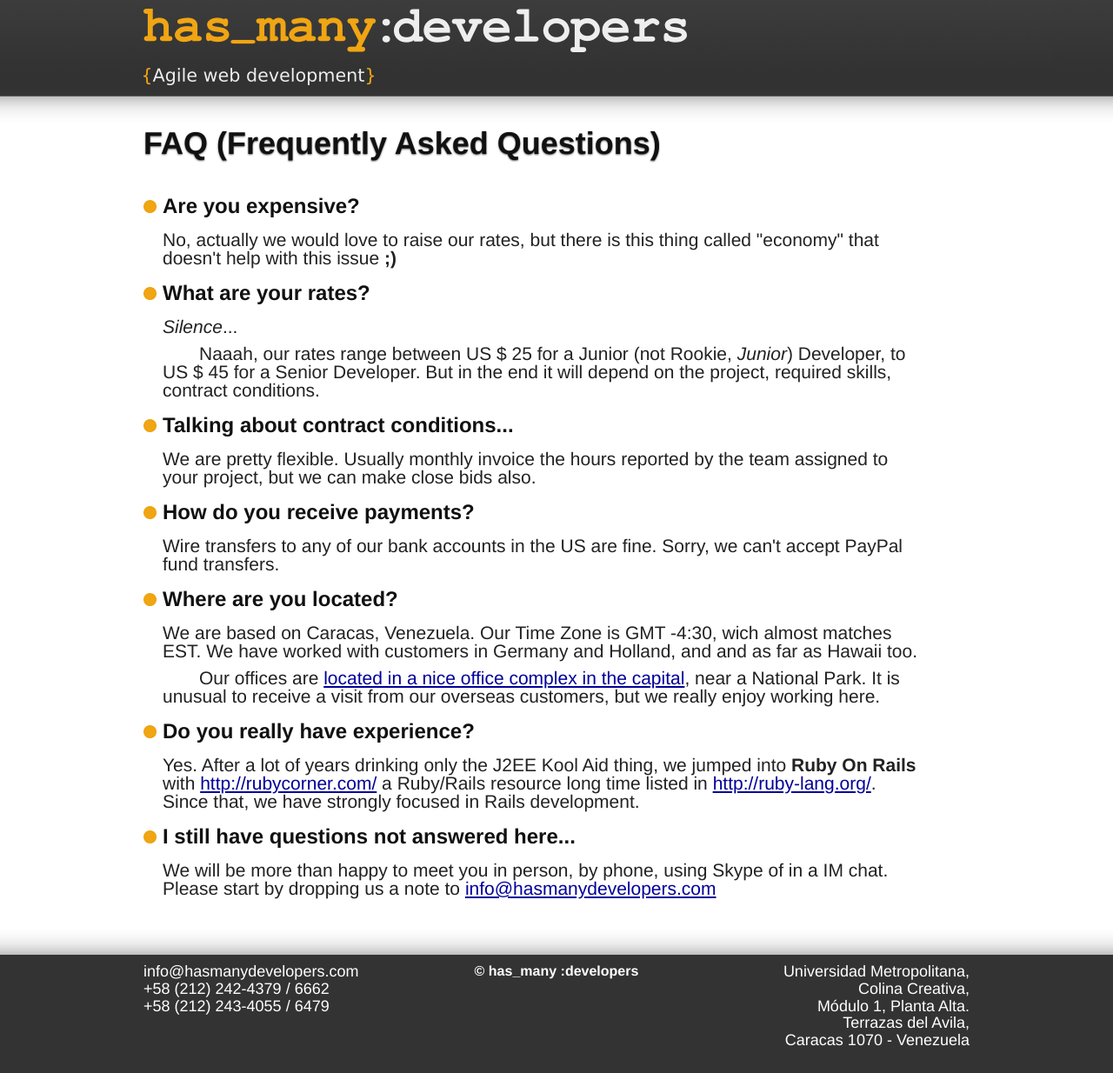
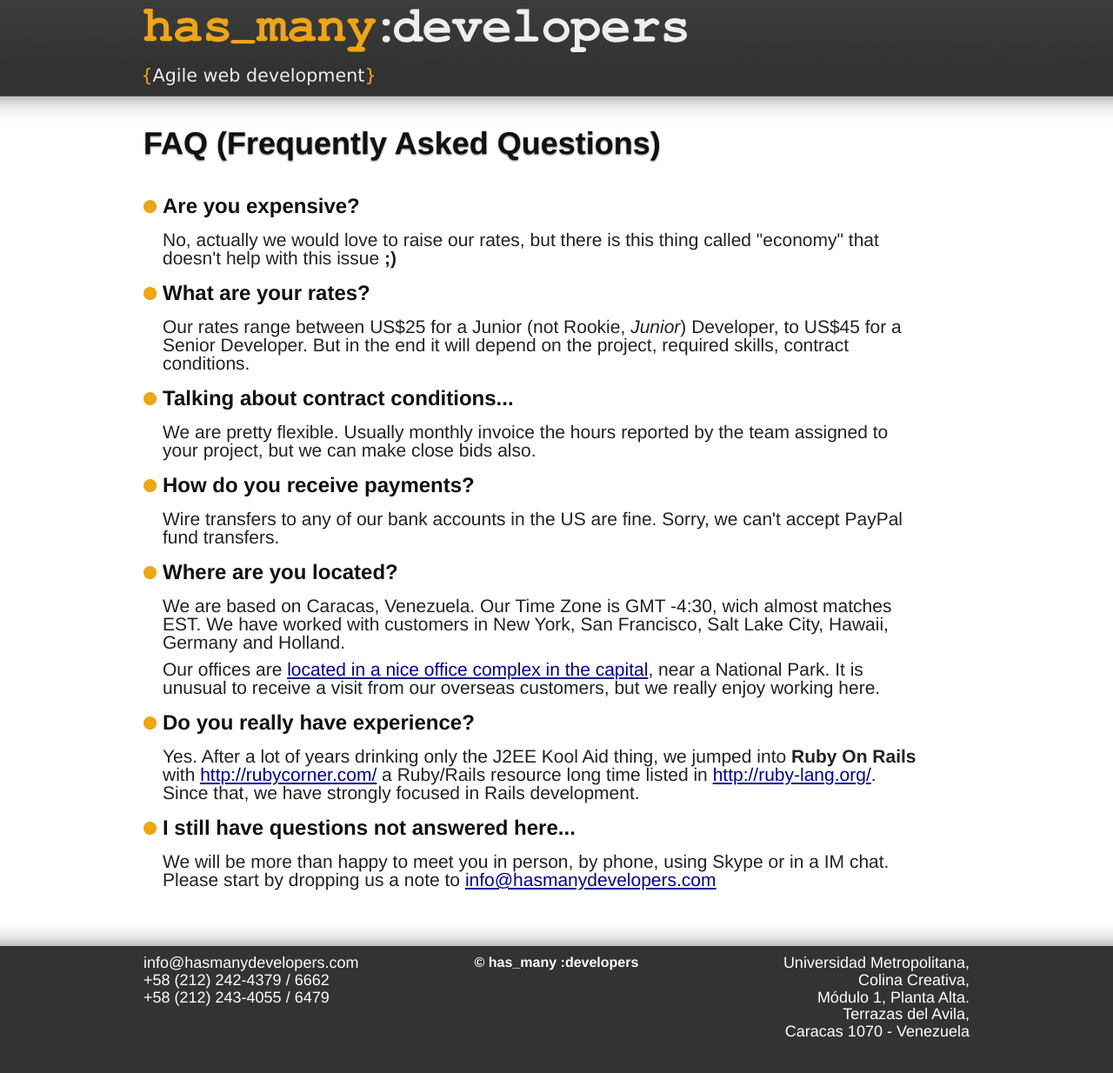
Before and after one commit to hasmanydevelopers/website, a Jekyll site: the page built from faq.html, in a window 1280 px wide. Shown: the whole page at 87% size. Built offline with Jekyll 4.4.1, drawn with Linux system fonts in a browser that asks for light colours.

Commit message:
minor adjustments

```diff
--- a/_layouts/base.html
+++ b/_layouts/base.html
@@ -8,7 +8,6 @@
     <link rel="stylesheet" href="/stylesheets/blueprint/screen.css" type="text/css" media="screen, projection">
     <link rel="stylesheet" href="/stylesheets/blueprint/print.css" type="text/css" media="print">
     <!--[if lt IE 8]><link rel="stylesheet" href="/stylesheets/blueprint/ie.css" type="text/css" media="screen, projection"><![endif]-->
-    <link rel="stylesheet" href="/stylesheets/blueprint/plugins/fancy-type/screen.css" type="text/css" media="screen, projection">
     <link rel="stylesheet" href="/stylesheets/hmd.css" type="text/css" media="screen, projection">
     {% if page.is_home %}
       <script type="text/javascript" src="http://ajax.googleapis.com/ajax/libs/jquery/1.3.2/jquery.min.js"></script>
--- a/faq.html
+++ b/faq.html
@@ -15,11 +15,8 @@ title: FAQ
     <li>
       <h2>What are your rates?</h2>
       <p>
-        <em>Silence</em>...<br/>
-      </p>
-      <p>
-        Naaah, our rates range between US $ 25 for a Junior (not Rookie, <em>Junior</em>)
-        Developer, to US $ 45 for a Senior Developer. But in the end it will depend
+        Our rates range between US$25 for a Junior (not Rookie, <em>Junior</em>)
+        Developer, to US$45 for a Senior Developer. But in the end it will depend
         on the project, required skills, contract conditions.
       </p>
     </li>
@@ -41,8 +38,8 @@ title: FAQ
       <h2>Where are you located?</h2>
       <p>
         We are based on Caracas, Venezuela. Our Time Zone is GMT -4:30, wich almost
-        matches EST. We have worked with customers in Germany and Holland, and
-        and as far as Hawaii too.
+        matches EST. We have worked with customers in New York, San Francisco, Salt Lake City,
+        Hawaii, Germany and Holland.
       </p>
       <p>
         Our offices are
@@ -66,7 +63,7 @@ title: FAQ
       <h2>I still have questions not answered here...</h2>
       <p>
          We will be more than happy to meet you in person, by phone, using Skype
-         of in a IM chat. Please start by dropping us a note to
+         or in a IM chat. Please start by dropping us a note to
 <script type="text/javascript">/* <![CDATA[ */
 function hivelogic_enkoder(){var kode=
 "kode=\"nrgh@%qujkC(/--.toup4/.kyxk|kx4/--.zorvy4kjuqCkjuqAb(qujkCb(bb/--.t"+
--- a/index.html
+++ b/index.html
@@ -7,11 +7,11 @@
   <h3>We Develop<br>&nbsp;&nbsp;&nbsp;&nbsp;Web Applications</h3>
   <p><em>That's it</em>, we develop web applications.</p>
   <p>
-    Well, it usually starts with the discussion of your idea or problem,
+    Well, it usually starts with the discussion of your idea and needs,
     followed by a rough estimation, and a (virtual) hand shake.
   </p>
   <p>
-    Then we start coding, and releasing your application, listening to you
+    Then we start coding, and releasing your application in small iterations, listening to your
     feedback until you decide it is finished.
   </p>
 </div>
```
